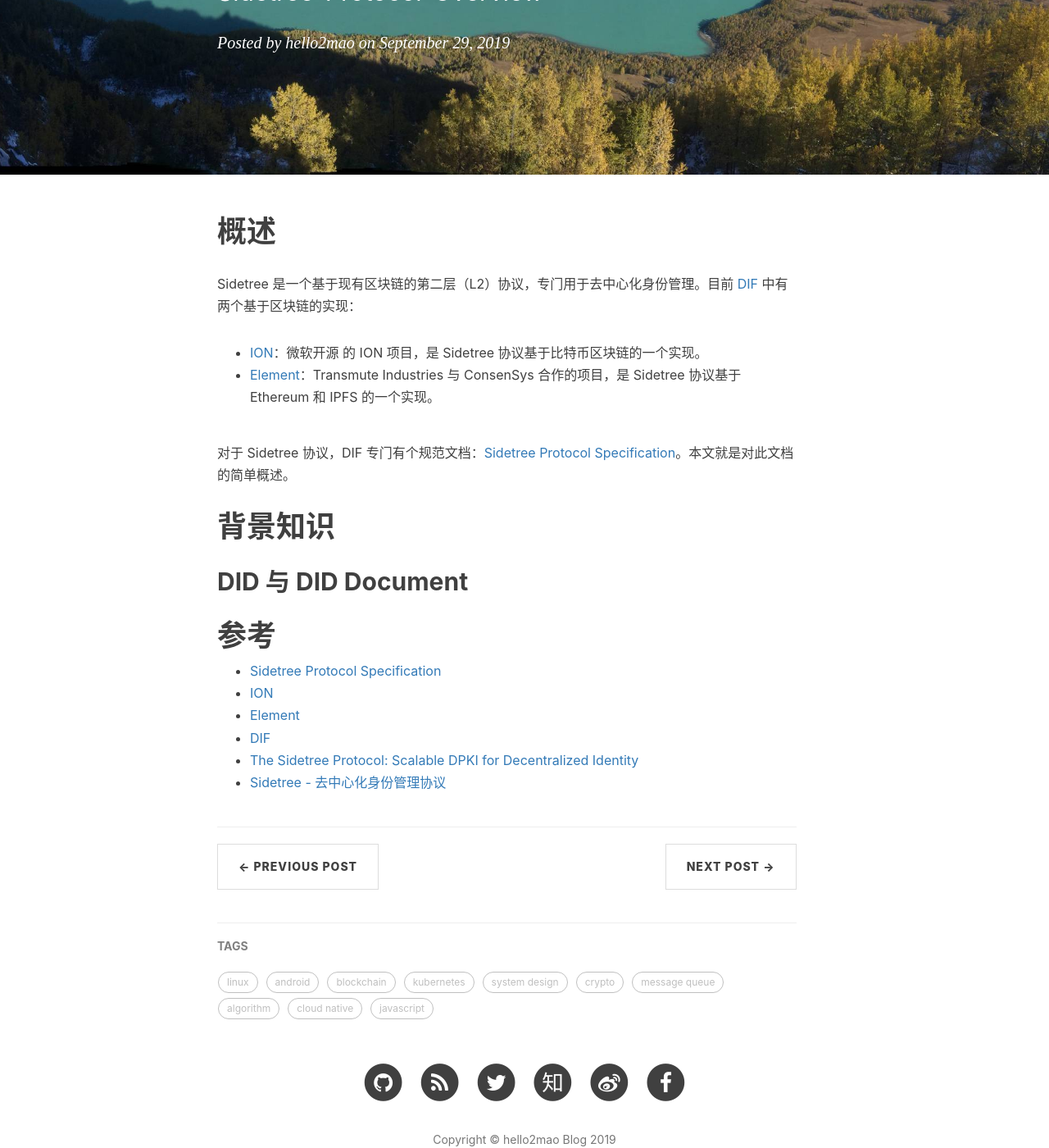
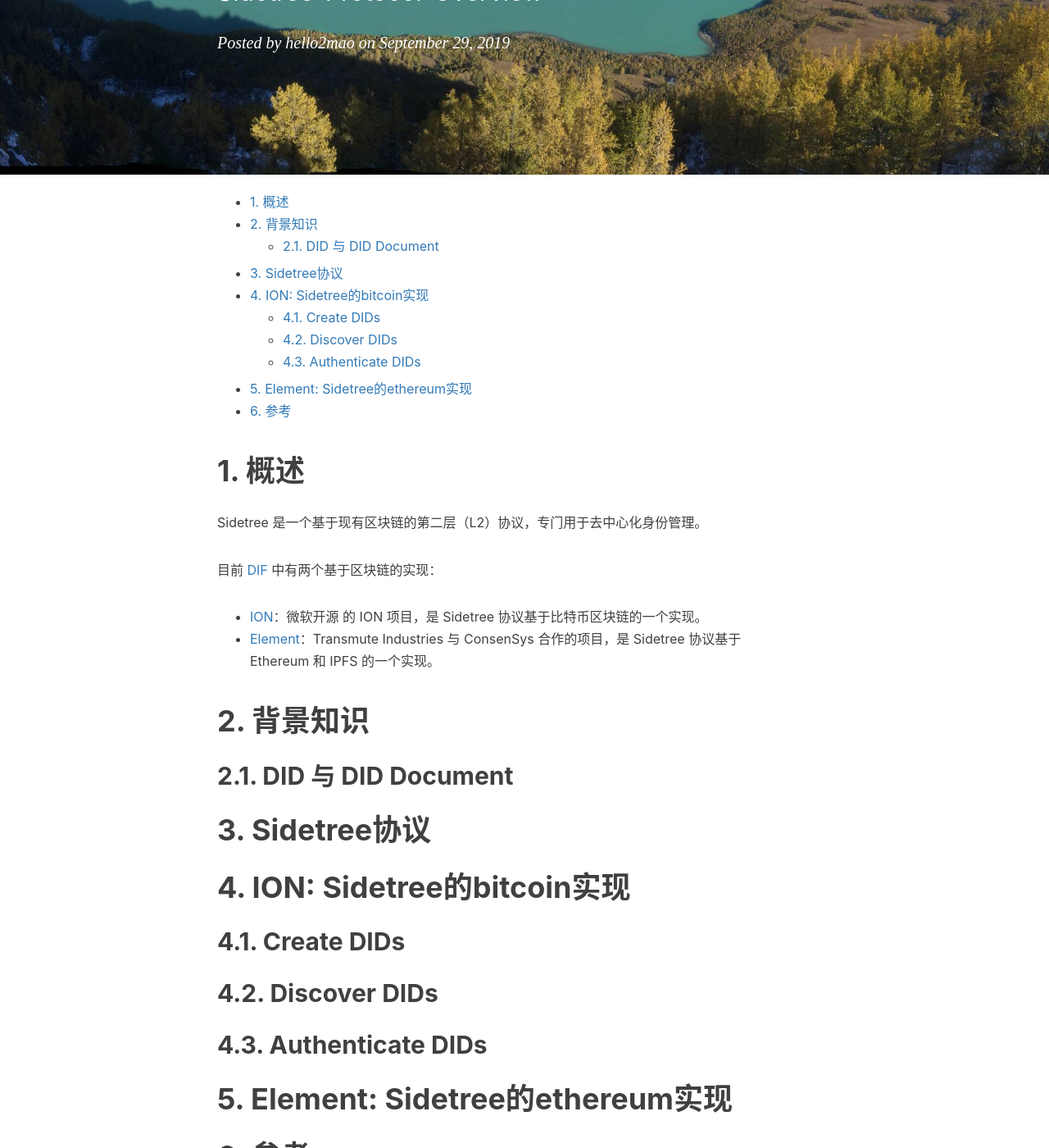
Before and after one commit to hello2mao/hello2mao.github.io, a Jekyll site: the page built from _posts/2019-09-29-sidetree-protocol-overview.md, in a window 1280 px wide and 1400 px high, scrolled down 370 px. Shown: the whole window at 82% size. Built offline with Jekyll 4.4.1, drawn with Linux system fonts in a browser that asks for light colours; nearby versions of some CDN libraries; comment, search, counter and statistics services are not loaded; some of the changed text lies outside the part shown.

Commit message:
Lazy push: 2019年 9月30日 星期一 16时41分29秒 CST

```diff
--- a/_posts/2019-09-29-sidetree-protocol-overview.md
+++ b/_posts/2019-09-29-sidetree-protocol-overview.md
@@ -1,28 +1,55 @@
 ---
 layout: post
-title: "[WIP]去中心化数字身份协议Sidetree解析"
+title: "[WIP] 去中心化数字身份协议Sidetree解析"
 subtitle: "Sidetree-Protocol-Overview"
 date: 2019-09-29 10:51:11
 author: "hello2mao"
-hidden: true
 tags:
   - blockchain
 ---
 
-# 概述
+<!-- TOC -->
 
-Sidetree 是一个基于现有区块链的第二层（L2）协议，专门用于去中心化身份管理。目前 [DIF](https://identity.foundation/) 中有两个基于区块链的实现：
+- [1. 概述](#1-%e6%a6%82%e8%bf%b0)
+- [2. 背景知识](#2-%e8%83%8c%e6%99%af%e7%9f%a5%e8%af%86)
+  - [2.1. DID 与 DID Document](#21-did-%e4%b8%8e-did-document)
+- [3. Sidetree协议](#3-sidetree%e5%8d%8f%e8%ae%ae)
+- [4. ION: Sidetree的bitcoin实现](#4-ion-sidetree%e7%9a%84bitcoin%e5%ae%9e%e7%8e%b0)
+  - [4.1. Create DIDs](#41-create-dids)
+  - [4.2. Discover DIDs](#42-discover-dids)
+  - [4.3. Authenticate DIDs](#43-authenticate-dids)
+- [5. Element: Sidetree的ethereum实现](#5-element-sidetree%e7%9a%84ethereum%e5%ae%9e%e7%8e%b0)
+- [6. 参考](#6-%e5%8f%82%e8%80%83)
+
+<!-- /TOC -->
+
+# 1. 概述
+
+Sidetree 是一个基于现有区块链的第二层（L2）协议，专门用于去中心化身份管理。
+
+目前 [DIF](https://identity.foundation/) 中有两个基于区块链的实现：
 
 - [ION](https://github.com/decentralized-identity/ion)：微软开源 的 ION 项目，是 Sidetree 协议基于比特币区块链的一个实现。
 - [Element](https://github.com/decentralized-identity/element)：Transmute Industries 与 ConsenSys 合作的项目，是 Sidetree 协议基于 Ethereum 和 IPFS 的一个实现。
 
-对于 Sidetree 协议，DIF 专门有个规范文档：[Sidetree Protocol Specification](https://github.com/decentralized-identity/sidetree/blob/master/docs/protocol.md)。本文就是对此文档的简单概述。
 
-# 背景知识
+# 2. 背景知识
 
-## DID 与 DID Document
+## 2.1. DID 与 DID Document
 
-# 参考
+# 3. Sidetree协议
+
+# 4. ION: Sidetree的bitcoin实现
+
+## 4.1. Create DIDs
+
+## 4.2. Discover DIDs
+
+## 4.3. Authenticate DIDs
+
+# 5. Element: Sidetree的ethereum实现
+
+# 6. 参考
 
 - [Sidetree Protocol Specification](https://github.com/decentralized-identity/sidetree/blob/master/docs/protocol.md)
 - [ION](https://github.com/decentralized-identity/ion)
@@ -30,3 +57,4 @@ Sidetree 是一个基于现有区块链的第二层（L2）协议，专门用于
 - [DIF](https://identity.foundation/)
 - [The Sidetree Protocol: Scalable DPKI for Decentralized Identity](https://medium.com/decentralized-identity/the-sidetree-scalable-dpki-for-decentralized-identity-1a9105dfbb58)
 - [Sidetree - 去中心化身份管理协议](http://blog.hubwiz.com/2019/05/18/sidetree-protocol/)
+- [Azure DID Project](https://didproject.azurewebsites.net/)
```
Also changed, not shown: _posts/2019-09-30-bitcoin-utxo.md (added, +28 -0 lines), img/posts/did-identity-hub.png (added), img/posts/utxo-eg.png (added).
